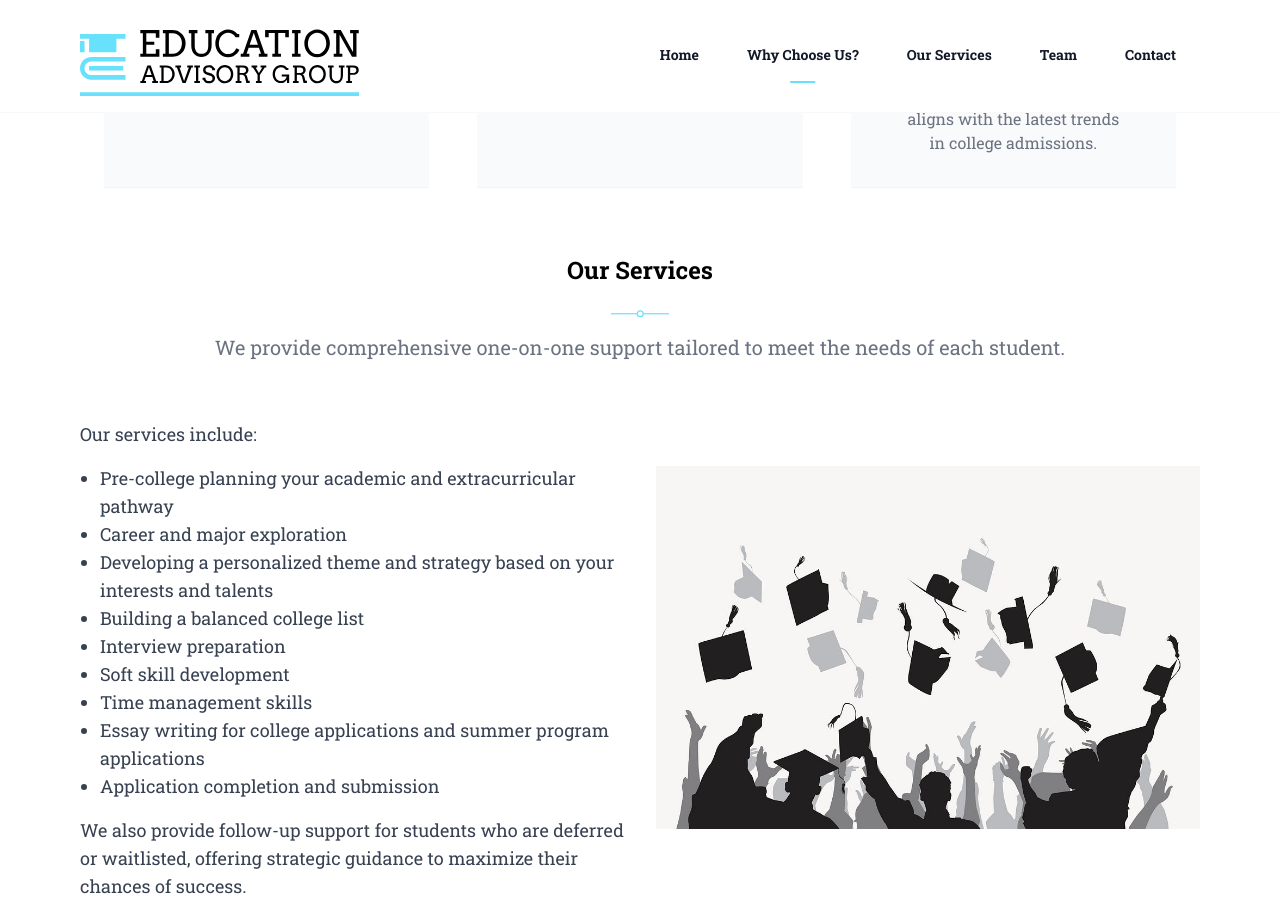
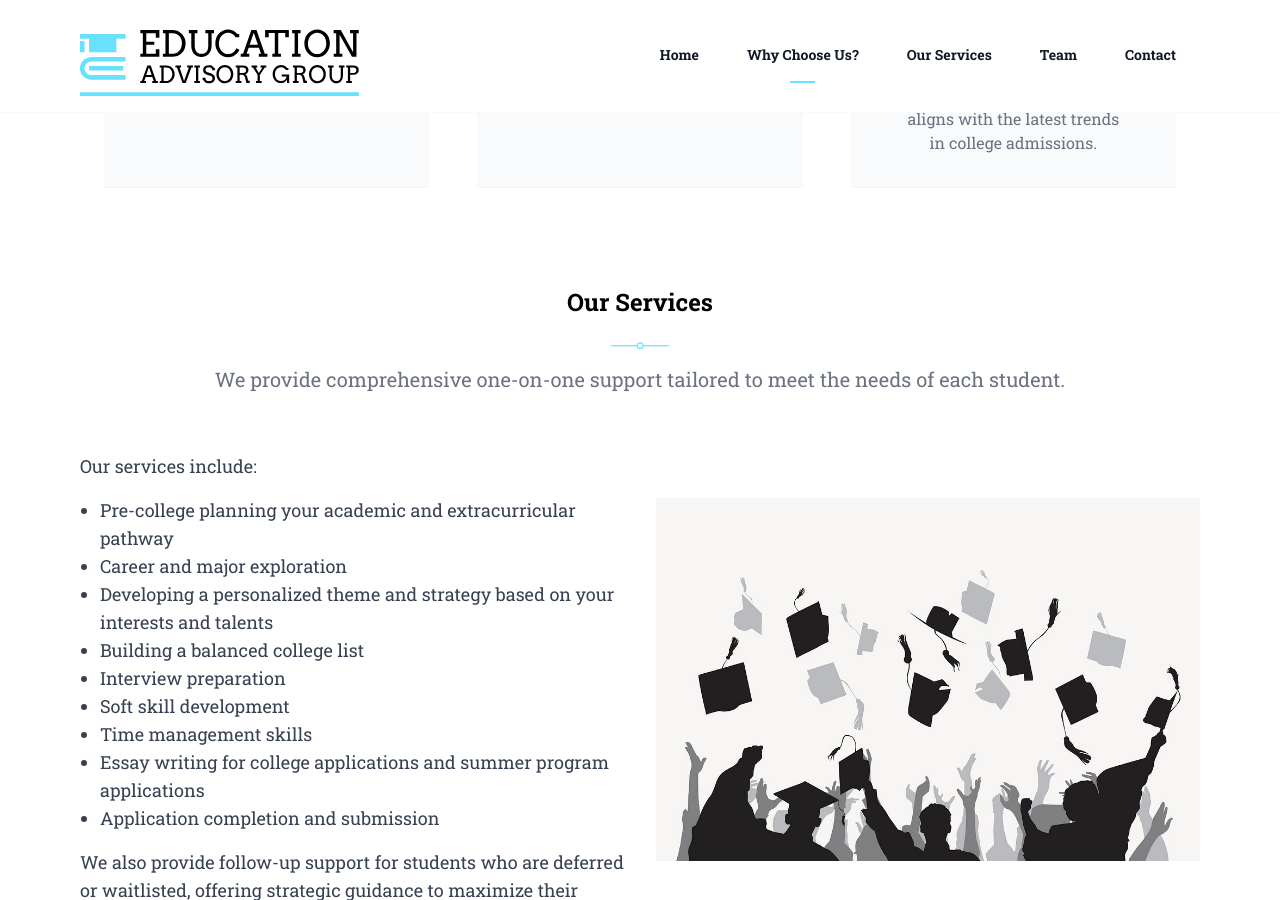
Before and after one commit to educationadvisorygroup/educationadvisorygroup.github.io, a Jekyll site: the page built from index.html, in a window 1280 px wide and 900 px high, scrolled down 1516 px. Built offline with Jekyll 4.4.1, drawn with Linux system fonts in a browser that asks for light colours.

Commit message:
mobile fixes

```diff
--- a/_includes/whychooseus.html
+++ b/_includes/whychooseus.html
@@ -37,7 +37,7 @@
 
     <!-- row -->
     <div class="flex flex-wrap flex-row text-center">
-      <div class="flex-shrink flex-col px-4 max-w-full w-full sm:w-1/2 lg:w-1/3 lg:px-6 wow fadeInUp" data-wow-duration="1s">
+      <div class="flex-shrink flex-col px-4 mb-8 max-w-full w-full sm:w-1/2 lg:w-1/3 lg:px-6 wow fadeInUp" data-wow-duration="1s">
         <!-- service block -->
         <div
           class="py-8 px-12 h-full bg-gray-50 border-b border-gray-100 transform transition duration-300 ease-in-out hover:-translate-y-2">
@@ -48,7 +48,7 @@
         </div><!-- end service block -->
       </div>
 
-      <div class="flex-shrink flex-col px-4 max-w-full w-full sm:w-1/2 lg:w-1/3 lg:px-6 wow fadeInUp" data-wow-duration="1s"
+      <div class="flex-shrink flex-col px-4 mb-8 max-w-full w-full sm:w-1/2 lg:w-1/3 lg:px-6 wow fadeInUp" data-wow-duration="1s"
         data-wow-delay=".1s">
         <!-- service block -->
         <div
@@ -64,7 +64,7 @@
         </div><!-- end service block -->
       </div>
 
-      <div class="flex-shrink flex-col px-4 max-w-full w-full sm:w-1/2 lg:w-1/3 lg:px-6 wow fadeInUp" data-wow-duration="1s"
+      <div class="flex-shrink flex-col px-4 mb-8 max-w-full w-full sm:w-1/2 lg:w-1/3 lg:px-6 wow fadeInUp" data-wow-duration="1s"
         data-wow-delay=".3s">
         <!-- service block -->
         <div
```
